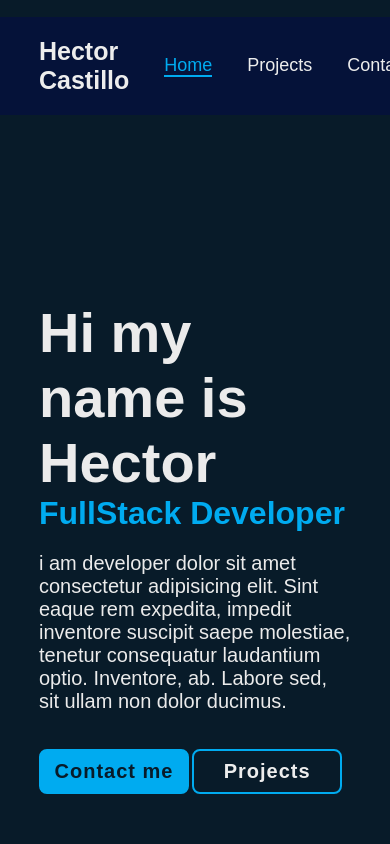
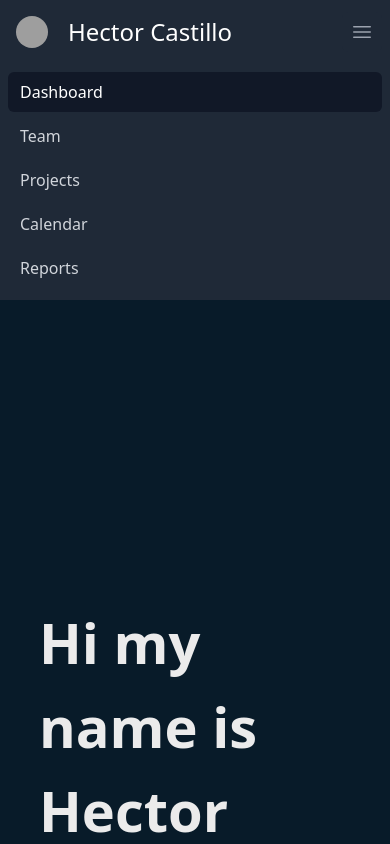
Before and after one commit to DevhTor/MyBriefCase, an Angular app: page / in a window 390 px wide. Shown: the top 844 px of the page. Built offline with nearby package versions, Linux system fonts and the light colour scheme; grey boxes are pictures that could not be loaded.

Commit message:
cambiando menu responsive

```diff
--- a/package.json
+++ b/package.json
@@ -18,7 +18,10 @@
     "@angular/platform-browser": "^16.1.0",
     "@angular/platform-browser-dynamic": "^16.1.0",
     "@angular/router": "^16.1.0",
+    "autoprefixer": "^10.4.15",
+    "postcss": "^8.4.28",
     "rxjs": "~7.8.0",
+    "tailwindcss": "^3.3.3",
     "tslib": "^2.3.0",
     "zone.js": "~0.13.0"
   },
--- a/src/app/app.component.html
+++ b/src/app/app.component.html
@@ -1,3 +1,4 @@
 
-<app-nav-bar></app-nav-bar>
+<app-nav-bar-shell></app-nav-bar-shell>
+
 <router-outlet></router-outlet>
--- a/src/app/app.module.ts
+++ b/src/app/app.module.ts
@@ -11,6 +11,8 @@
 import { ProjectsPageComponent } from './projects-page/projects-page.component';
 import { RouterModule, Routes } from '@angular/router';
 import { ContactPageComponent } from './contact-page/contact-page.component';
+import { NavBarShellComponent } from './nav-bar-shell/nav-bar-shell.component';
+
 
 const routes: Routes = [
   { path: '', component: HomePageComponent },
@@ -30,6 +32,7 @@
     HomePageComponent,
     ProjectsPageComponent,
     ContactPageComponent,
+    NavBarShellComponent,
   ],
   imports: [
     BrowserModule,
--- /dev/null
+++ b/src/app/nav-bar-shell/nav-bar-shell.component.html
@@ -0,0 +1,68 @@
+
+
+  <nav class="bg-gray-800">
+    <div class="mx-auto max-w-7xl px-4 sm:px-6 lg:px-8">
+      <div class="flex h-16 items-center justify-between">
+
+        <div class="flex justify-between">
+          <div class="flex flex-shrink-0" >
+            <img class="h-8 w-8 rounded-full" src="https://images.unsplash.com/photo-1472099645785-5658abf4ff4e?ixlib=rb-1.2.1&ixid=eyJhcHBfaWQiOjEyMDd9&auto=format&fit=facearea&facepad=2&w=256&h=256&q=80" alt="">
+            <h1 class="text-white px-5 text-2xl">Hector Castillo</h1>
+          </div>
+          <div class="hidden md:block">
+            <div class="ml-10 flex items-baseline space-x-4">
+              <a href="#" class="bg-gray-900 text-white rounded-md px-3 py-2 text-sm font-medium" aria-current="page" routerLink="/" routerLinkActive="active" [routerLinkActiveOptions]="{exact:true}">Home</a>
+              <a href="#" class="text-gray-300 hover:bg-gray-700 hover:text-white rounded-md px-3 py-2 text-sm font-medium" routerLink="/Projects" routerLinkActive="active">Projects</a>
+              <a href="#" class="text-gray-300 hover:bg-gray-700 hover:text-white rounded-md px-3 py-2 text-sm font-medium" routerLink="/Contact" routerLinkActive="active">Contact</a>
+            </div>
+          </div>
+        </div>
+
+        <div class="hidden md:block">
+          <div class="ml-4 flex items-center md:ml-6">
+
+            <!-- Profile dropdown -->
+            <div class="relative ml-3">
+              <div>
+                <button type="button" class="relative flex max-w-xs items-center rounded-full bg-gray-800 text-sm focus:outline-none focus:ring-2 focus:ring-white focus:ring-offset-2 focus:ring-offset-gray-800" id="user-menu-button" aria-expanded="false" aria-haspopup="true">
+                  <span class="absolute -inset-1.5"></span>
+                  <span class="sr-only">Open user menu</span>
+
+                </button>
+              </div>
+
+
+
+            </div>
+          </div>
+        </div>
+        <div class="-mr-2 flex md:hidden">
+          <!-- Mobile menu button -->
+          <button type="button" class="relative inline-flex items-center justify-center rounded-md bg-gray-800 p-2 text-gray-400 hover:bg-gray-700 hover:text-white focus:outline-none focus:ring-2 focus:ring-white focus:ring-offset-2 focus:ring-offset-gray-800" aria-controls="mobile-menu" aria-expanded="false">
+            <span class="absolute -inset-0.5"></span>
+            <span class="sr-only">Open main menu</span>
+            <!-- Menu open: "hidden", Menu closed: "block" -->
+            <svg class="block h-6 w-6" fill="none" viewBox="0 0 24 24" stroke-width="1.5" stroke="currentColor" aria-hidden="true">
+              <path stroke-linecap="round" stroke-linejoin="round" d="M3.75 6.75h16.5M3.75 12h16.5m-16.5 5.25h16.5" />
+            </svg>
+            <!-- Menu open: "block", Menu closed: "hidden" -->
+            <svg class="hidden h-6 w-6" fill="none" viewBox="0 0 24 24" stroke-width="1.5" stroke="currentColor" aria-hidden="true">
+              <path stroke-linecap="round" stroke-linejoin="round" d="M6 18L18 6M6 6l12 12" />
+            </svg>
+          </button>
+        </div>
+      </div>
+    </div>
+
+    <!-- Mobile menu, show/hide based on menu state. -->
+    <div class="md:hidden" id="mobile-menu">
+      <div class="space-y-1 px-2 pb-3 pt-2 sm:px-3">
+        <!-- Current: "bg-gray-900 text-white", Default: "text-gray-300 hover:bg-gray-700 hover:text-white" -->
+        <a href="#" class="bg-gray-900 text-white block rounded-md px-3 py-2 text-base font-medium" aria-current="page">Dashboard</a>
+        <a href="#" class="text-gray-300 hover:bg-gray-700 hover:text-white block rounded-md px-3 py-2 text-base font-medium">Team</a>
+        <a href="#" class="text-gray-300 hover:bg-gray-700 hover:text-white block rounded-md px-3 py-2 text-base font-medium">Projects</a>
+        <a href="#" class="text-gray-300 hover:bg-gray-700 hover:text-white block rounded-md px-3 py-2 text-base font-medium">Calendar</a>
+        <a href="#" class="text-gray-300 hover:bg-gray-700 hover:text-white block rounded-md px-3 py-2 text-base font-medium">Reports</a>
+      </div>
+    </div>
+  </nav>
--- a/src/index.html
+++ b/src/index.html
@@ -7,7 +7,7 @@
   <meta name="viewport" content="width=device-width, initial-scale=1">
   <link rel="icon" type="image/x-icon" href="favicon.ico">
 </head>
-<body>
+<body >
   <app-root></app-root>
 </body>
 </html>
--- a/src/styles.css
+++ b/src/styles.css
@@ -1,9 +1,7 @@
-*{
-  margin: 0;
-  padding: 0;
-  box-sizing: border-box;
-  font-family: 'popins', sans-serif;
-}
+@tailwind base;
+@tailwind components;
+@tailwind utilities;
+
 
 body{
   background: #081b29;
--- /dev/null
+++ b/tailwind.config.js
@@ -0,0 +1,10 @@
+/** @type {import('tailwindcss').Config} */
+module.exports = {
+  content: [
+    "./src/**/*.{html,ts}",
+  ],
+  theme: {
+    extend: {},
+  },
+  plugins: [],
+}
```
Also changed, not shown: src/app/nav-bar-shell/nav-bar-shell.component.ts (added, +10 -0 lines), src/app/nav-bar-shell/nav-bar-shell.component.css (added), 2 other files (tests, documents, lock files or other folders).
